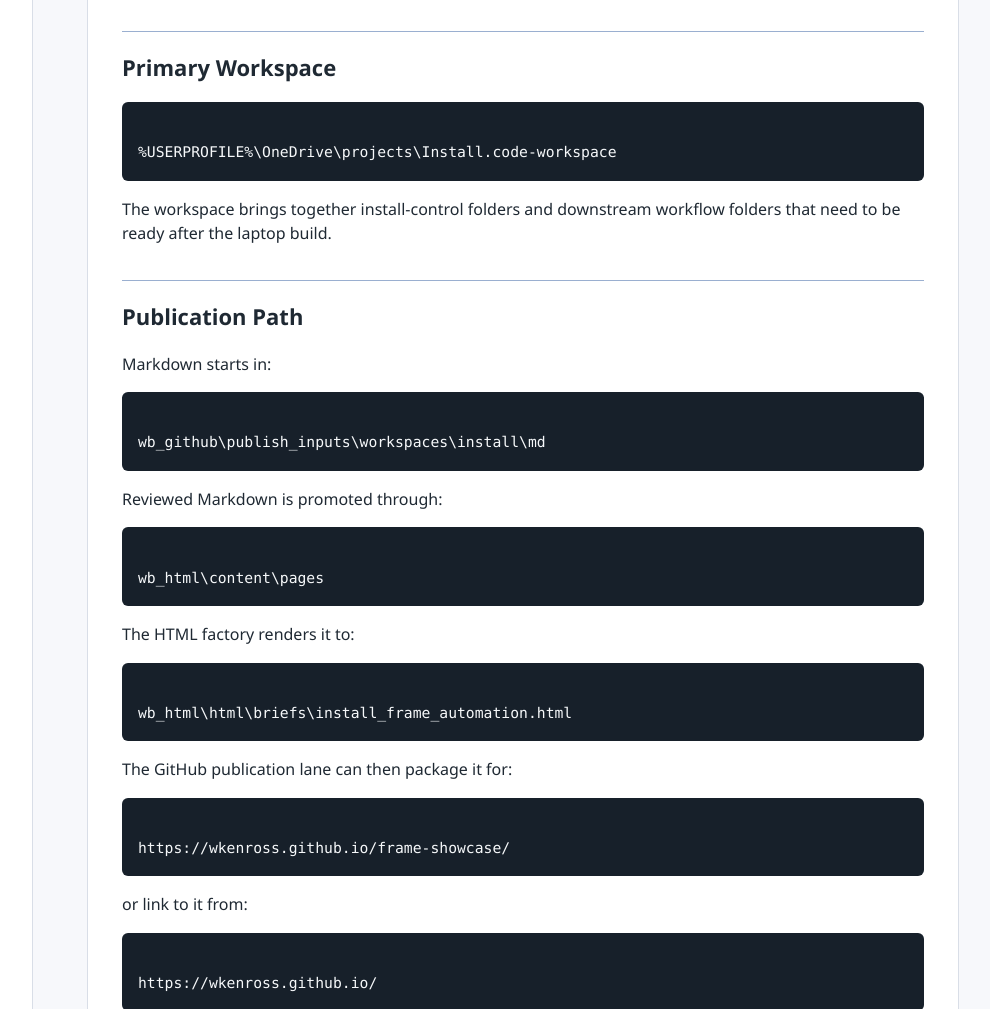
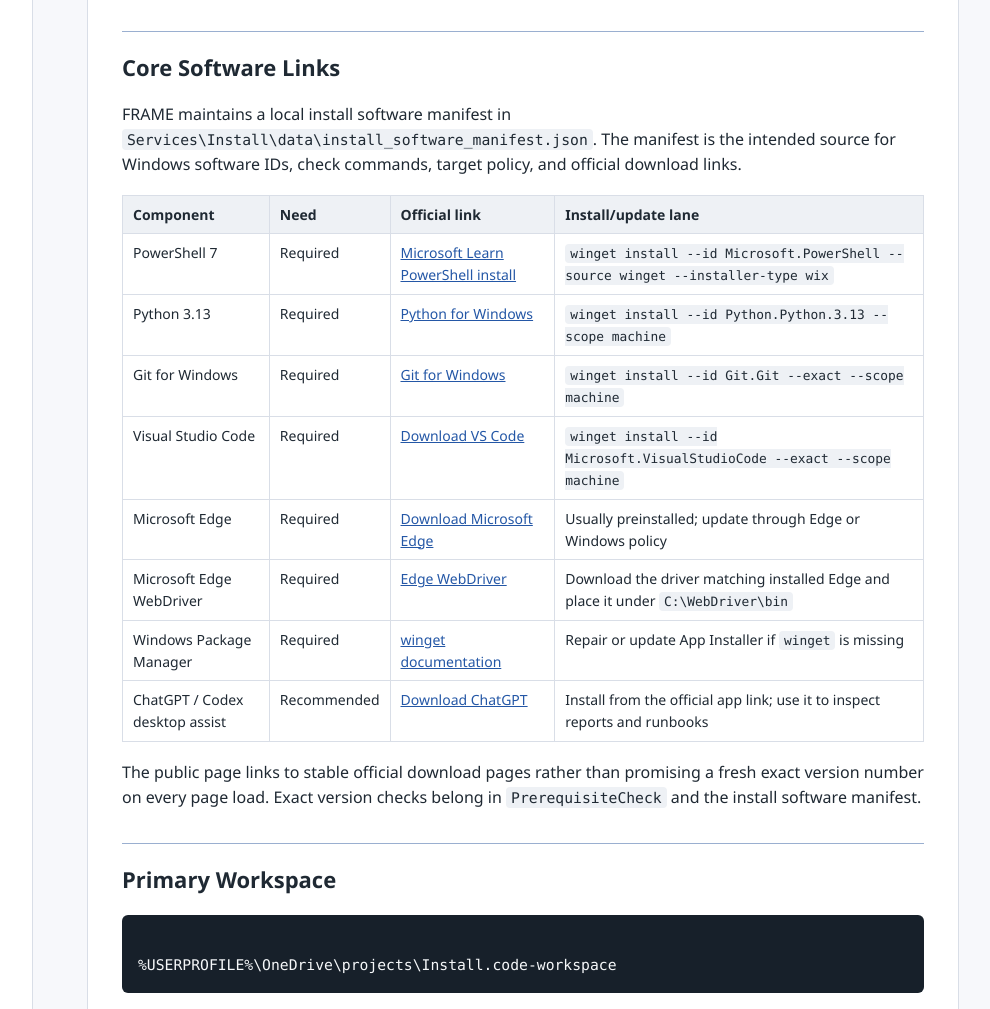
Before and after one commit to wkenross/wkenross.github.io, a plain HTML site: page frame-showcase/briefs/install_frame_automation.html in a window 1280 px wide. Shown: the part 4430-5439 px from the top of the page, without its empty margins (247-1237 px from the left). Drawn offline with Linux system fonts and the light colour scheme.

Commit message:
Add install software links

```diff
--- a/frame-showcase/briefs/install_frame_automation.html
+++ b/frame-showcase/briefs/install_frame_automation.html
@@ -210,6 +210,66 @@
 </tr>
 </tbody></table>
 <p>The practical readiness rule is that FRAME should distinguish &quot;required to operate&quot; from &quot;preferred latest.&quot; A machine can be usable while still carrying yellow follow-up items, such as an available PowerShell update, as long as the running scripts do not depend on the newer version.</p>
+<h2 id="core-software-links">Core Software Links</h2>
+<p>FRAME maintains a local install software manifest in <code>Services\Install\data\install_software_manifest.json</code>. The manifest is the intended source for Windows software IDs, check commands, target policy, and official download links.</p>
+<table>
+<thead><tr>
+<th>Component</th>
+<th>Need</th>
+<th>Official link</th>
+<th>Install/update lane</th>
+</tr></thead>
+<tbody>
+<tr>
+<td>PowerShell 7</td>
+<td>Required</td>
+<td><a href="https://learn.microsoft.com/en-us/powershell/scripting/install/install-powershell-on-windows">Microsoft Learn PowerShell install</a></td>
+<td><code>winget install --id Microsoft.PowerShell --source winget --installer-type wix</code></td>
+</tr>
+<tr>
+<td>Python 3.13</td>
+<td>Required</td>
+<td><a href="https://www.python.org/downloads/windows/">Python for Windows</a></td>
+<td><code>winget install --id Python.Python.3.13 --scope machine</code></td>
+</tr>
+<tr>
+<td>Git for Windows</td>
+<td>Required</td>
+<td><a href="https://git-scm.com/download/win">Git for Windows</a></td>
+<td><code>winget install --id Git.Git --exact --scope machine</code></td>
+</tr>
+<tr>
+<td>Visual Studio Code</td>
+<td>Required</td>
+<td><a href="https://code.visualstudio.com/download">Download VS Code</a></td>
+<td><code>winget install --id Microsoft.VisualStudioCode --exact --scope machine</code></td>
+</tr>
+<tr>
+<td>Microsoft Edge</td>
+<td>Required</td>
+<td><a href="https://www.microsoft.com/edge/download">Download Microsoft Edge</a></td>
+<td>Usually preinstalled; update through Edge or Windows policy</td>
+</tr>
+<tr>
+<td>Microsoft Edge WebDriver</td>
+<td>Required</td>
+<td><a href="https://developer.microsoft.com/en-us/microsoft-edge/tools/webdriver/">Edge WebDriver</a></td>
+<td>Download the driver matching installed Edge and place it under <code>C:\WebDriver\bin</code></td>
+</tr>
+<tr>
+<td>Windows Package Manager</td>
+<td>Required</td>
+<td><a href="https://learn.microsoft.com/en-us/windows/package-manager/winget/">winget documentation</a></td>
+<td>Repair or update App Installer if <code>winget</code> is missing</td>
+</tr>
+<tr>
+<td>ChatGPT / Codex desktop assist</td>
+<td>Recommended</td>
+<td><a href="https://chatgpt.com/download">Download ChatGPT</a></td>
+<td>Install from the official app link; use it to inspect reports and runbooks</td>
+</tr>
+</tbody></table>
+<p>The public page links to stable official download pages rather than promising a fresh exact version number on every page load. Exact version checks belong in <code>PrerequisiteCheck</code> and the install software manifest.</p>
 <h2 id="primary-workspace">Primary Workspace</h2>
 <pre><code>
 %USERPROFILE%\OneDrive\projects\Install.code-workspace
```
